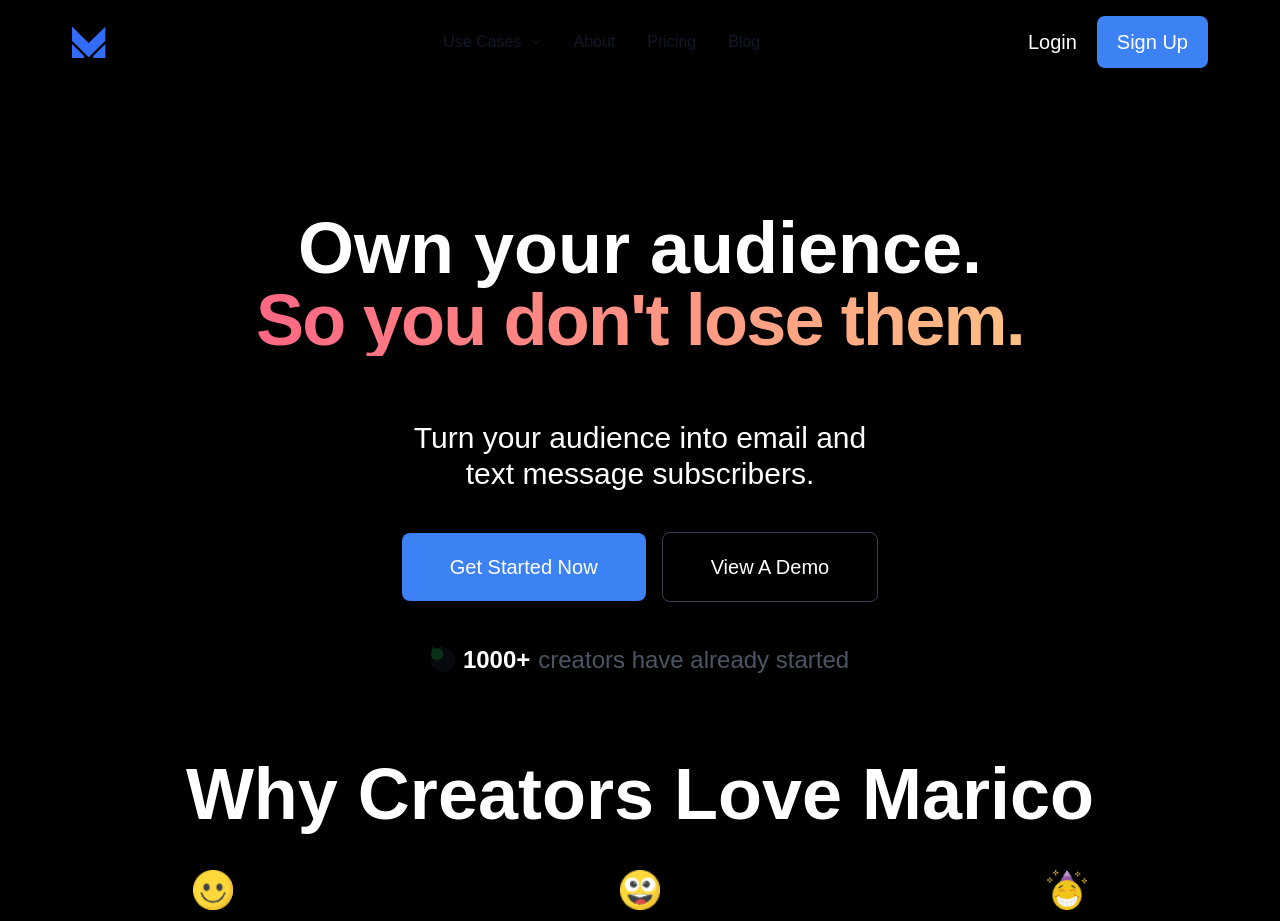
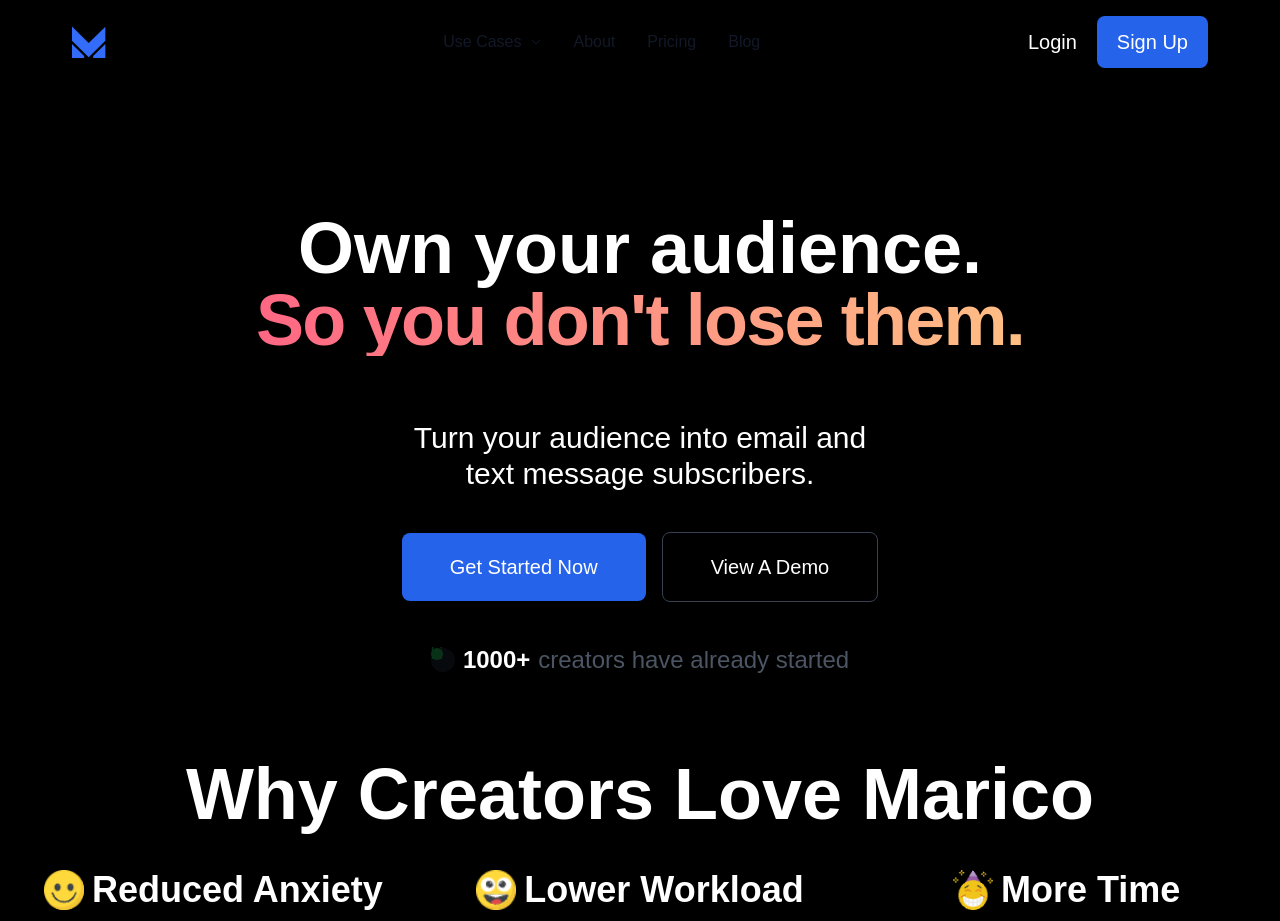
Before and after one commit to flexita24/Marico, a React (Vite) app: page / in a window 1280 px wide. Shown: the top 921 px of the page. Built offline with nearby package versions, Linux system fonts and the light colour scheme.

Commit message:
finished

```diff
--- a/src/components/Button.jsx
+++ b/src/components/Button.jsx
@@ -2,7 +2,7 @@ import "../styles/button.css"
 
 const Button = ({text, className}) => {
   return (
-    <button className={`bg-[#3C82F4] rounded-lg text-white text-xl font-medium leading-7 tracking-normal text-left ${className}`}>{text}</button>
+    <button className={`bg-blue-600 rounded-lg text-white text-xl font-medium leading-7 tracking-normal text-left ${className}`}>{text}</button>
   )
 }
 
--- a/src/components/Navbar.jsx
+++ b/src/components/Navbar.jsx
@@ -19,7 +19,7 @@ const Navbar = () => {
         </a>
         <div className="hidden md:flex md:order-2 space-x-3 md:space-x-0 rtl:space-x-reverse">
           <Button className="bg-transparent text-[#707070] py-3 px-5" text="Login" />
-          <Button className="bg-[#3C82F4] py-3 px-5" text="Sign Up" />
+          <Button className="bg-[#306EF7] py-3 px-5" text="Sign Up" />
         </div>
         <div className="flex md:hidden">
           <button
@@ -99,7 +99,7 @@ const Navbar = () => {
               <Button className="bg-transparent text-[#707070] py-3 px-5" text="Login" />
             </li>
             <li className="md:hidden">
-              <Button className="bg-[#3C82F4] py-3 px-5" text="Sign Up" />
+              <Button className="bg-blue-600 py-3 px-5" text="Sign Up" />
             </li>
           </ul>
         </div>
--- a/src/page/Features.jsx
+++ b/src/page/Features.jsx
@@ -10,10 +10,11 @@ const Features = () => {
             {/* Feature 1 */}
             <div className="text-center md:w-1/3">
               <div className="mb-2 flex flex-col items-center md:gap-2">
+                <div className="flex gap-2">
                 <img className="w-10 h-10" src="/assets/Smile_emoji.png" alt="" />
                 <h3 className="text-2xl md:text-4xl font-semibold text-white">
                   Reduced Anxiety
-                </h3>
+                </h3></div>
                 <p className="text-gray-600 text-lg md:text-xl font-normal leading-8 tracking-normal">
                   Never worry about losing your audience.
                 </p>
@@ -23,10 +24,12 @@ const Features = () => {
             {/* Feature 2 */}
             <div className="text-center md:w-1/3">
               <div className="mb-2 flex flex-col items-center md:gap-2">
+              <div className="flex gap-2">
                 <img className="w-10 h-10" src="/assets/Happy_emoji.png" alt="" />
                 <h3 className="text-2xl md:text-4xl font-semibold text-white">
                   Lower Workload
                 </h3>
+                </div>
                 <p className="text-gray-600 text-lg md:text-xl font-normal leading-8 tracking-normal">
                   Just share one link. We'll handle the rest.
                 </p>
@@ -36,10 +39,12 @@ const Features = () => {
             {/* Feature 3 */}
             <div className="text-center md:w-1/3">
               <div className="mb-2 flex flex-col items-center md:gap-2">
+              <div className="flex gap-2">
                 <img className="w-10 h-10" src="/assets/Party_emoji.png" alt="" />
                 <h3 className="text-2xl md:text-4xl font-semibold text-white">
                   More Time
                 </h3>
+                </div>
                 <p className="text-gray-600 text-lg md:text-xl font-normal leading-8 tracking-normal">
                   Spend less time on marketing tools
                 </p>
```
